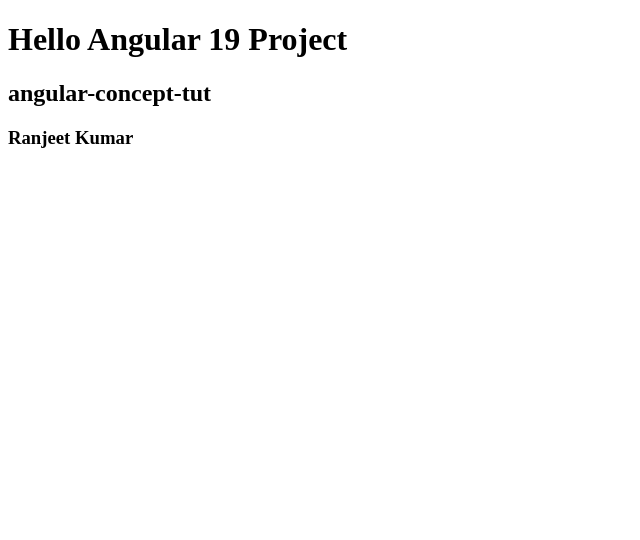
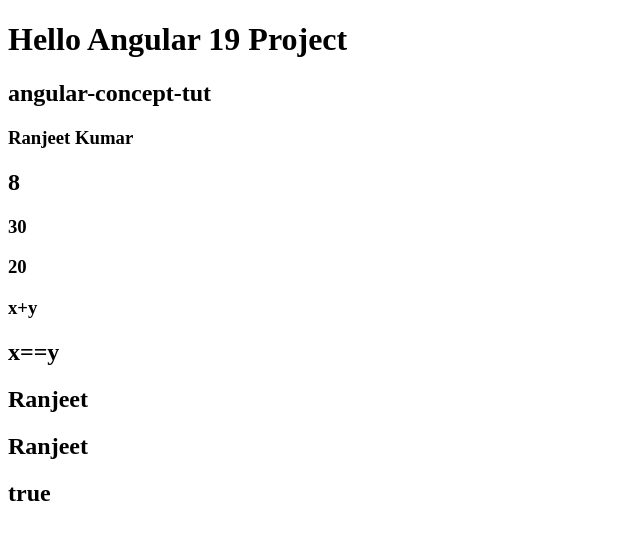
Before and after one commit to Ranjeetkr715/Angular_Concept, an Angular app in the folder angular-concept-tut/: page / in a window 1280 px wide. Shown: the top 540 px of the page, without its empty margins (0-640 px from the left). Built offline with nearby package versions, Linux system fonts and the light colour scheme.

Commit message:
Angular Interpolation changes

```diff
--- a/angular-concept-tut/src/app/app.component.html
+++ b/angular-concept-tut/src/app/app.component.html
@@ -1,3 +1,12 @@
 <h1>Hello Angular 19 Project</h1>
 <h2>{{title}}</h2>
 <h3>{{name}}</h3>
+<h2>{{3+5}}</h2>
+<h3>{{x+y}}</h3>
+<h3>{{x+y-x}}</h3>
+<h3>x+y</h3>
+<h2>x==y</h2>
+
+<h2>{{user1}}</h2>
+<h2>{{user2}}</h2>
+<h2>{{user1==user2}}</h2>
--- a/angular-concept-tut/src/app/app.component.ts
+++ b/angular-concept-tut/src/app/app.component.ts
@@ -10,4 +10,8 @@
 export class AppComponent {
   title = 'angular-concept-tut';
   name = 'Ranjeet Kumar';
+  x =10;
+  y=20;
+  user1 = 'Ranjeet';
+  user2 = "Ranjeet";
 }
```
